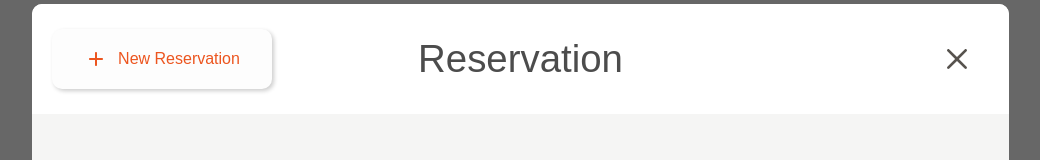
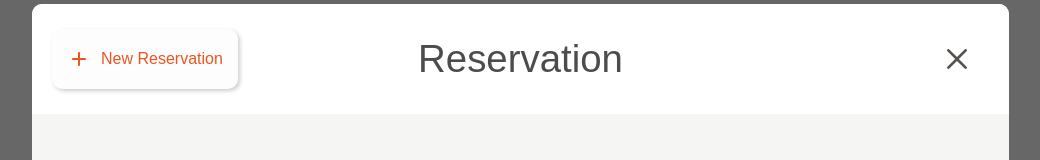
Before and after one commit to vinitus/manage-reservations, a SvelteKit app: page / in a window 1280 px wide. Shown: the top 160 px of the page, without its empty margins (112-1152 px from the left). Built offline with nearby package versions, Linux system fonts and the light colour scheme.

Commit message:
css 수정

```diff
--- a/src/routes/Header.svelte
+++ b/src/routes/Header.svelte
@@ -9,22 +9,22 @@
 </script>
 
 <header class="header">
+	<div>
 		{#if !isNew}
 			<a href="/new">
-			<button type="button">
 				<img src={add} alt="add" />
 				<p>New Reservation</p>
-			</button>
 			</a>
 		{:else}
 			<a href="/">
-			<button type="button">
 				<img src={keyboard_backspace} alt="keyboard_backspace" />
-			</button>
 			</a>
 		{/if}
+	</div>
 	<h1>{isNew ? 'New Reservation' : 'Reservation'}</h1>
+	<div>
 		<img class="close" src={close} alt="close" />
+	</div>
 </header>
 
 <style>
@@ -44,24 +44,37 @@
 	.close {
 		width: 32px;
 		height: 32px;
-		margin: 0px 36px 0px 172px;
+		margin-right: 36px;
+		right: 0px;
+		position: absolute;
+		top: calc((100% - 32px) / 2);
 	}
 
-	.header button {
+	.header h1 {
+		width: 33%;
+	}
+
+	.header div {
+		width: 33%;
+		height: 60px;
+	}
+
+	.header a {
 		display: flex;
 		align-items: center;
 		justify-content: center;
 		background-color: #fdfdfd;
 		color: #ec551f;
-		width: 220px;
+		padding: 0px 15px;
 		height: 60px;
+		width: fit-content;
 		border: none;
 		border-radius: 10px;
 		box-shadow: 2px 2px 4px rgba(0, 0, 0, 0.2);
 		margin-left: 20px;
 	}
 
-	.header button p {
+	.header a p {
 		line-height: 5px;
 		margin-top: 0px;
 		border-bottom-width: 0px;
```
Lines whose indentation alone changed are shown as unchanged.
